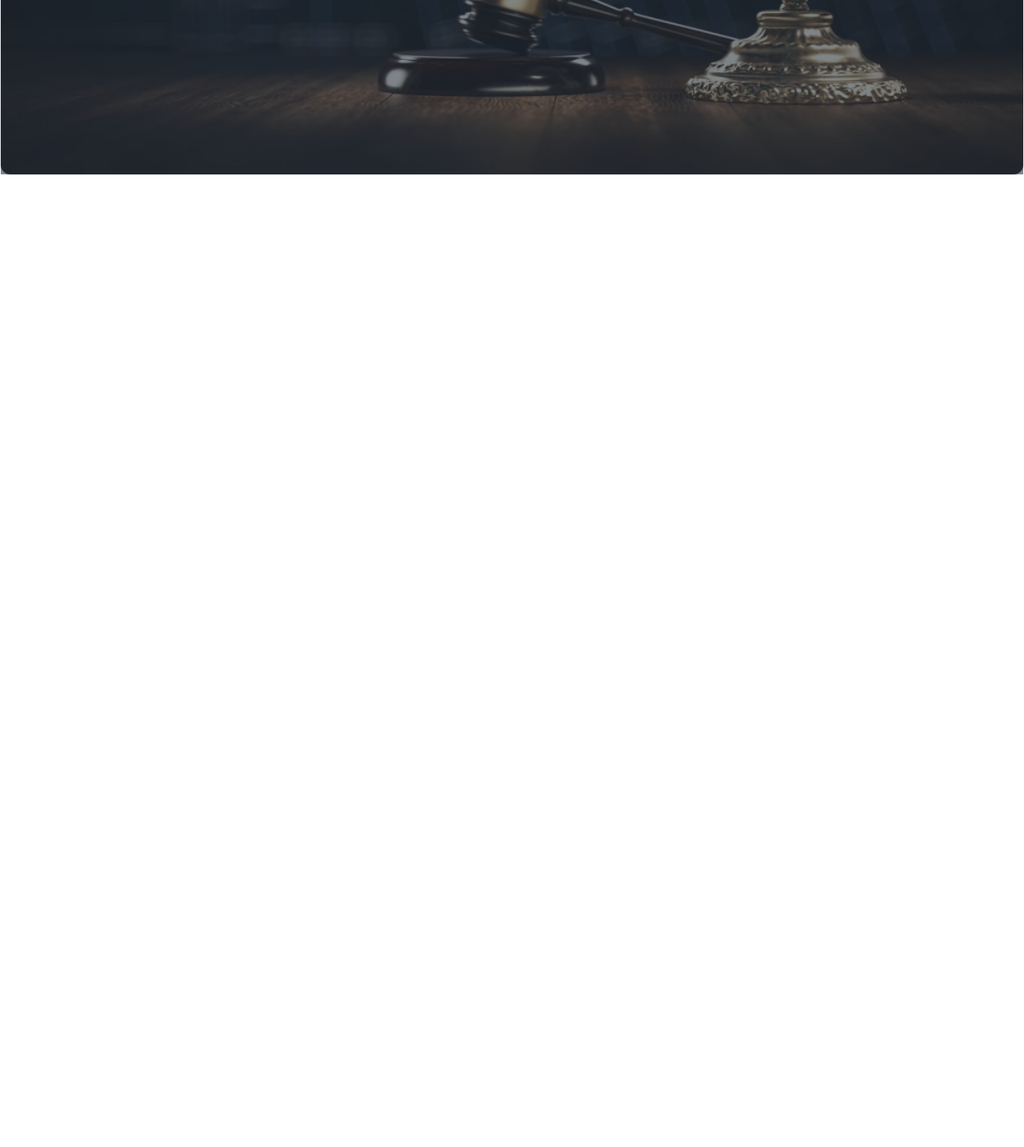
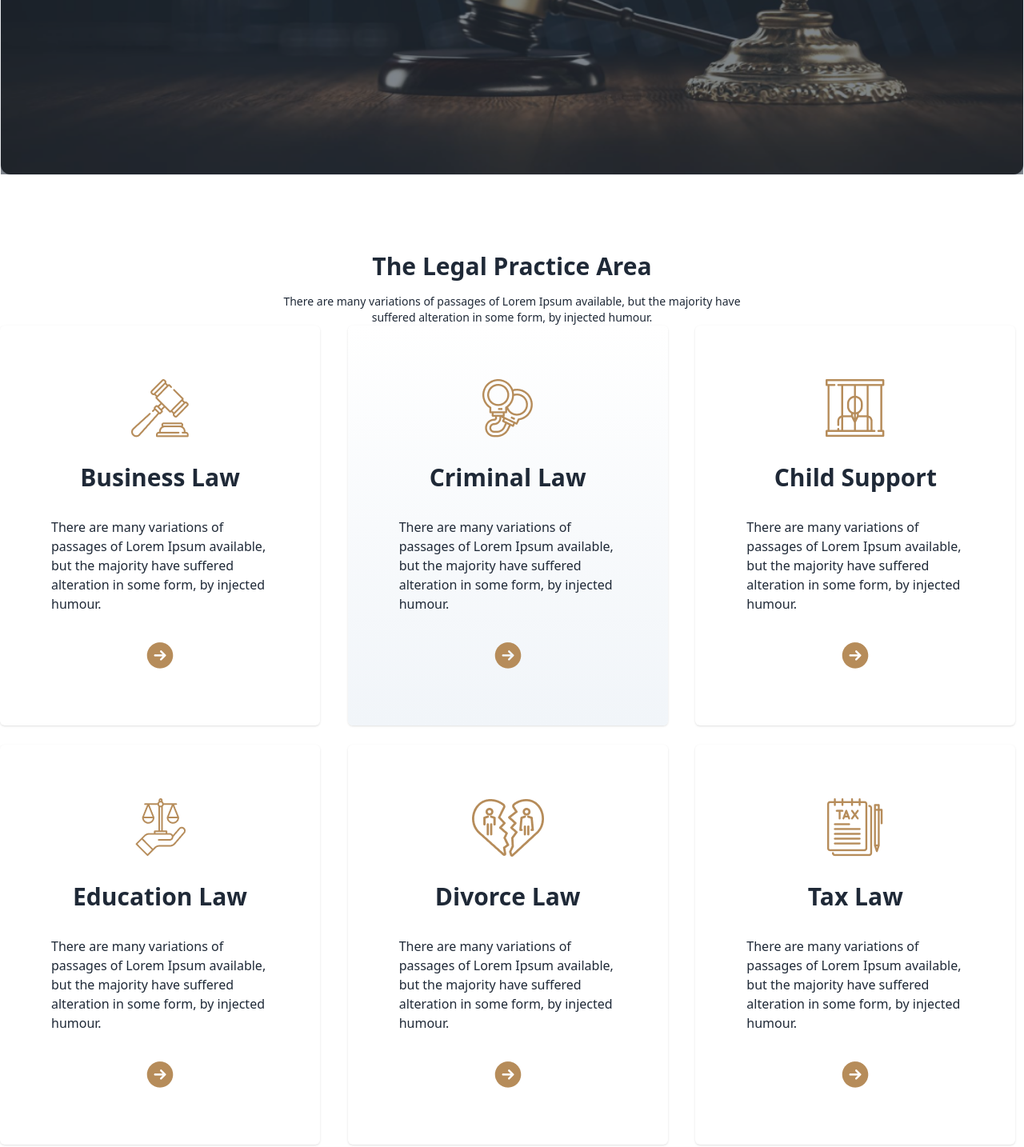
Before and after one commit to mdasifalijihat/justice, a plain HTML site: page index.html in a window 1280 px wide. Shown: the part 533-1967 px from the top of the page at 80% size. Before the commit the page ends 800 px from the top, so only its background shows below. Drawn offline with nearby package versions, Linux system fonts and the light colour scheme.

Commit message:
add legal practice section

```diff
--- a/index.html
+++ b/index.html
@@ -66,7 +66,7 @@
       <!-- nav banner -->
       <div class="border rounded-xl my-8">
         <div
-          class="hero h-[650px] mx-auto rounded-xl "
+          class="hero h-[650px] mx-auto rounded-xl"
           style="background-image: url('images/banner.png')"
         >
           <div class="hero-overlay bg-opacity-60"></div>
@@ -87,16 +87,111 @@
                   placeholder="Search your services"
                   class="input input-bordered w-full max-w-xs"
                 />
-                <button class="btn bg-orange-500 text-white">
-                    Search
-                </button>
+                <button class="btn bg-orange-500 text-white">Search</button>
               </div>
             </div>
           </div>
         </div>
       </div>
     </header>
-    <main></main>
+    <main class="container mx-auto">
+      <!-- legal practice section  -->
+      <section class="my-24">
+        <!-- text section  -->
+        <div class="space-y-4">
+          <h1 class="text-center text-3xl font-bold">
+            The Legal Practice Area
+          </h1>
+          <p class="text-center text-sm">
+            There are many variations of passages of Lorem Ipsum available, but
+            the majority have <br />
+            suffered alteration in some form, by injected humour.
+          </p>
+        </div>
+
+        <!-- card section  -->
+        <div class="w-full max-w-screen-xl grid grid-cols-1 md:grid-cols-3 mx-auto gap-6">
+          <!-- card 1 -->
+          <div
+            class="w-[400px] h-[500px] shadow rounded-md space-y-8 flex flex-col items-center justify-center"
+          >
+            <img class="" src="images/business.png" alt="" />
+            <h2 class="font-bold text-3xl">Business Law</h2>
+            <p class="px-16">
+              There are many variations of passages of Lorem Ipsum available,
+              but the majority have suffered alteration in some form, by
+              injected humour.
+            </p>
+            <img src="images/Frame.png" alt="" />
+          </div>
+          <!-- card 2 -->
+          <div
+            class="w-[400px] h-[500px] shadow rounded-md space-y-8 flex flex-col items-center justify-center bg-gradient-to-t from-slate-100 to-white"
+          >
+            <img class="" src="images/criminal.png" alt="" />
+            <h2 class="font-bold text-3xl">Criminal Law</h2>
+            <p class="px-16">
+              There are many variations of passages of Lorem Ipsum available,
+              but the majority have suffered alteration in some form, by
+              injected humour.
+            </p>
+            <img src="images/Frame.png" alt="" />
+          </div>
+          <!-- card 3 -->
+          <div
+            class="w-[400px] h-[500px] shadow rounded-md space-y-8 flex flex-col items-center justify-center"
+          >
+            <img class="" src="images/child.png" alt="" />
+            <h2 class="font-bold text-3xl">Child Support</h2>
+            <p class="px-16">
+              There are many variations of passages of Lorem Ipsum available,
+              but the majority have suffered alteration in some form, by
+              injected humour.
+            </p>
+            <img src="images/Frame.png" alt="" />
+          </div>
+          <!-- card 4 -->
+          <div
+            class="w-[400px] h-[500px] shadow rounded-md space-y-8 flex flex-col items-center justify-center"
+          >
+            <img class="" src="images/education.png" alt="" />
+            <h2 class="font-bold text-3xl">Education Law</h2>
+            <p class="px-16">
+              There are many variations of passages of Lorem Ipsum available,
+              but the majority have suffered alteration in some form, by
+              injected humour.
+            </p>
+            <img src="images/Frame.png" alt="" />
+          </div>
+          <!-- card 5 -->
+          <div
+            class="w-[400px] h-[500px] shadow rounded-md space-y-8 flex flex-col items-center justify-center"
+          >
+            <img class="" src="images/divorce.png" alt="" />
+            <h2 class="font-bold text-3xl">Divorce Law</h2>
+            <p class="px-16">
+              There are many variations of passages of Lorem Ipsum available,
+              but the majority have suffered alteration in some form, by
+              injected humour.
+            </p>
+            <img src="images/Frame.png" alt="" />
+          </div>
+          <!-- card 6 -->
+          <div
+            class="w-[400px] h-[500px] shadow rounded-md space-y-8 flex flex-col items-center justify-center"
+          >
+            <img class="" src="images/tax.png" alt="" />
+            <h2 class="font-bold text-3xl">Tax Law</h2>
+            <p class="px-16">
+              There are many variations of passages of Lorem Ipsum available,
+              but the majority have suffered alteration in some form, by
+              injected humour.
+            </p>
+            <img src="images/Frame.png" alt="" />
+          </div>
+        </div>
+      </section>
+    </main>
     <footer></footer>
   </body>
 </html>
```
